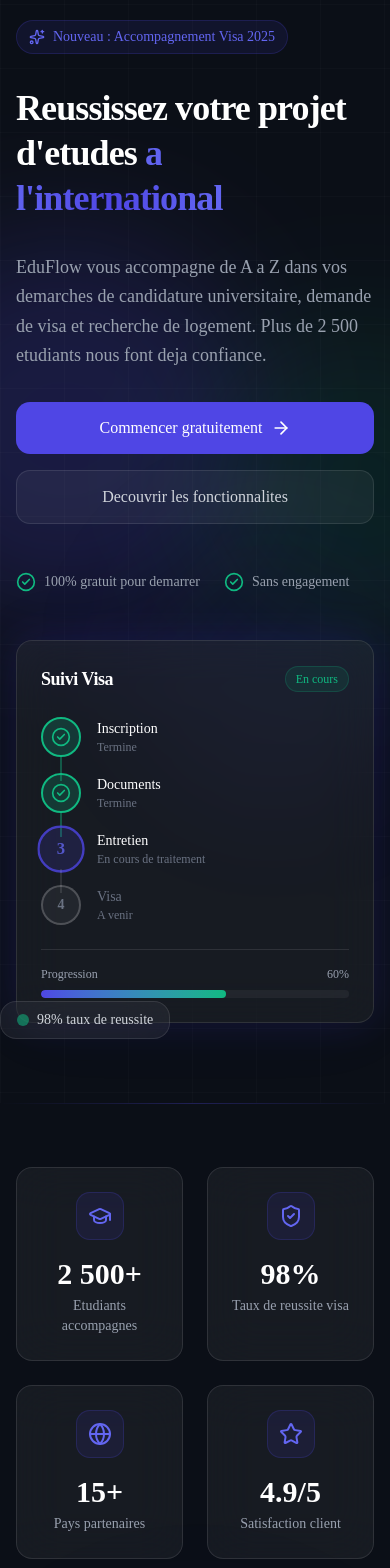
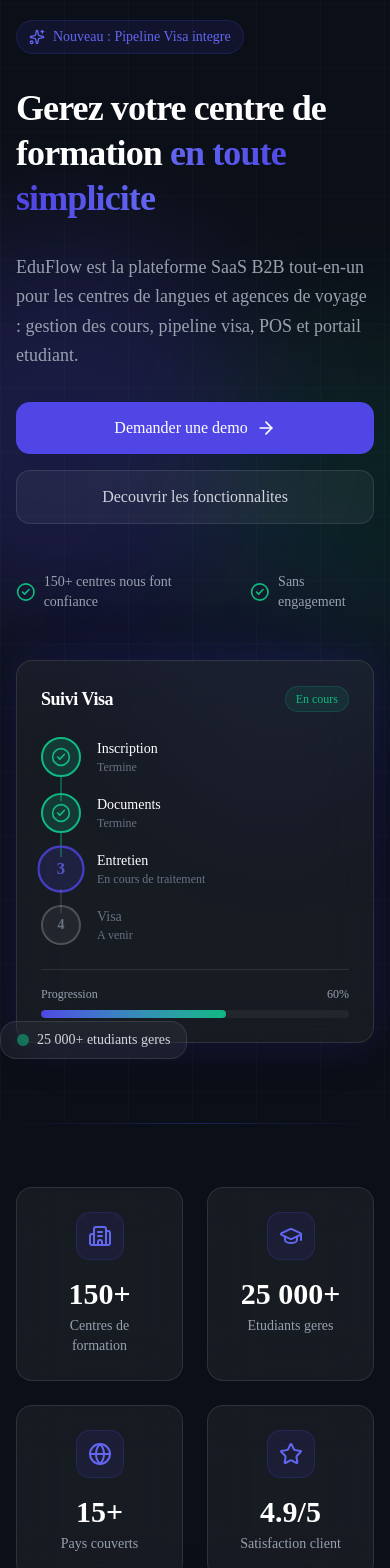
Before and after one commit to jeanbaptistedegbey10-dev/edu-flow-saas, a Next.js app: page / in a window 390 px wide. Shown: the part 60-1628 px from the top of the page. Built offline with nearby package versions, Linux system fonts and the light colour scheme.

Commit message:
fix: FAQ JSX syntax and align SaaS B2B positioning

```diff
--- a/src/components/landing/Features.tsx
+++ b/src/components/landing/Features.tsx
@@ -2,38 +2,38 @@
 
 import { useState } from "react";
 import {
-  Building2,
+  GraduationCap,
   IdCard,
-  Home,
-  ClipboardCheck,
+  CreditCard,
+  Users,
   CheckCircle2,
 } from "lucide-react";
 import { FEATURES } from "@/data/content";
 
 const iconMap: Record<string, React.ComponentType<{ className?: string }>> = {
-  Building2,
+  GraduationCap,
   IdCard,
-  Home,
-  ClipboardCheck,
+  CreditCard,
+  Users,
 };
 
 const colorMap: Record<string, { bg: string; border: string; text: string }> = {
-  "campus-france": {
+  "language-courses": {
     bg: "bg-brand/10",
     border: "border-brand/20",
     text: "text-brand-light",
   },
-  visa: {
+  "visa-pipeline": {
     bg: "bg-mint/10",
     border: "border-mint/20",
     text: "text-mint",
   },
-  accommodation: {
+  "pos-cash": {
     bg: "bg-gold/10",
     border: "border-gold/20",
     text: "text-gold",
   },
-  tracking: {
+  "student-portal": {
     bg: "bg-purple-500/10",
     border: "border-purple-500/20",
     text: "text-purple-400",
@@ -43,7 +43,7 @@ const colorMap: Record<string, { bg: string; border: string; text: string }> = {
 export default function Features() {
   const [activeTab, setActiveTab] = useState(FEATURES[0].id);
   const activeFeature = FEATURES.find((f) => f.id === activeTab) || FEATURES[0];
-  const activeColor = colorMap[activeTab] || colorMap["campus-france"];
+  const activeColor = colorMap[activeTab] || colorMap["language-courses"];
 
   return (
     <section id="features" className="relative py-24 bg-ink-800">
@@ -55,11 +55,11 @@ export default function Features() {
         {/* Section Header */}
         <div className="text-center max-w-3xl mx-auto mb-16">
           <h2 className="text-3xl md:text-4xl font-bold text-white mb-4">
-            Tout ce qu&apos;il vous faut pour {" "}
-            <span className="text-gradient-brand">reussir votre mobilite</span>
+            Tout ce qu&apos;il faut pour {" "}
+            <span className="text-gradient-brand">gerer votre centre</span>
           </h2>
           <p className="text-lg text-gray-400">
-            Une plateforme complete qui couvre chaque etape de votre projet d&apos;etudes a l&apos;international.
+            Une plateforme SaaS B2B complete pour les centres de formation et agences de voyage.
           </p>
         </div>
 
@@ -68,7 +68,7 @@ export default function Features() {
           {FEATURES.map((feature) => {
             const Icon = iconMap[feature.icon];
             const isActive = activeTab === feature.id;
-            const colors = colorMap[feature.id] || colorMap["campus-france"];
+            const colors = colorMap[feature.id] || colorMap["language-courses"];
             return (
               <button
                 key={feature.id}
--- a/src/components/landing/Hero.tsx
+++ b/src/components/landing/Hero.tsx
@@ -24,18 +24,18 @@ export default function Hero() {
             {/* Badge */}
             <div className="inline-flex items-center gap-2 px-3 py-1.5 rounded-full bg-brand/10 border border-brand/20 text-brand-light text-sm">
               <Sparkles className="w-4 h-4" />
-              <span>Nouveau : Accompagnement Visa 2025</span>
+              <span>Nouveau : Pipeline Visa integre</span>
             </div>
 
             {/* Heading */}
             <h1 className="text-4xl md:text-5xl lg:text-6xl font-bold text-white leading-tight">
-              Reussissez votre projet d&apos;etudes{" "}
-              <span className="text-gradient-brand">a l&apos;international</span>
+              Gerez votre centre de formation{" "}
+              <span className="text-gradient-brand">en toute simplicite</span>
             </h1>
 
             {/* Description */}
             <p className="text-lg text-gray-400 max-w-xl leading-relaxed">
-              EduFlow vous accompagne de A a Z dans vos demarches de candidature universitaire, demande de visa et recherche de logement. Plus de 2 500 etudiants nous font deja confiance.
+              EduFlow est la plateforme SaaS B2B tout-en-un pour les centres de langues et agences de voyage : gestion des cours, pipeline visa, POS et portail etudiant.
             </p>
 
             {/* CTA Buttons */}
@@ -44,7 +44,7 @@ export default function Hero() {
                 href="/auth/signup"
                 className="inline-flex items-center justify-center gap-2 px-6 py-3.5 text-base font-medium text-white bg-brand hover:bg-brand-dark rounded-xl transition-all hover:shadow-xl hover:shadow-brand/25 hover:-translate-y-0.5"
               >
-                Commencer gratuitement
+                Demander une demo
                 <ArrowRight className="w-5 h-5" />
               </Link>
               <a
@@ -59,7 +59,7 @@ export default function Hero() {
             <div className="flex items-center gap-6 pt-4">
               <div className="flex items-center gap-2">
                 <CheckCircle2 className="w-5 h-5 text-mint" />
-                <span className="text-sm text-gray-400">100% gratuit pour demarrer</span>
+                <span className="text-sm text-gray-400">150+ centres nous font confiance</span>
               </div>
               <div className="flex items-center gap-2">
                 <CheckCircle2 className="w-5 h-5 text-mint" />
@@ -68,10 +68,10 @@ export default function Hero() {
             </div>
           </div>
 
-          {/* Right Content - Visa Timeline Preview */}
+          {/* Right Content - Dashboard Preview */}
           <div className="relative">
-            <div className="relative glass-card p-6 lg:p-8 glow-brand">
-              {/* Card Header */}
+            <div className="glass-card p-6 glow-brand">
+              {/* Dashboard Header */}
               <div className="flex items-center justify-between mb-6">
                 <h3 className="text-lg font-semibold text-white">Suivi Visa</h3>
                 <span className="px-2.5 py-1 text-xs font-medium text-mint bg-mint/10 rounded-full border border-mint/20">
@@ -146,7 +146,7 @@ export default function Hero() {
             {/* Floating Badge */}
             <div className="absolute -bottom-4 -left-4 glass-card px-4 py-2 flex items-center gap-2">
               <div className="w-3 h-3 rounded-full bg-mint animate-pulse" />
-              <span className="text-sm text-gray-300">98% taux de reussite</span>
+              <span className="text-sm text-gray-300">25 000+ etudiants geres</span>
             </div>
           </div>
         </div>
--- a/src/components/landing/Pricing.tsx
+++ b/src/components/landing/Pricing.tsx
@@ -22,10 +22,10 @@ export default function Pricing() {
         <div className="text-center max-w-3xl mx-auto mb-12">
           <h2 className="text-3xl md:text-4xl font-bold text-white mb-4">
             Des tarifs {" "}
-            <span className="text-gradient-brand">transparents</span> et adaptes
+            <span className="text-gradient-brand">adaptes a votre centre</span>
           </h2>
           <p className="text-lg text-gray-400">
-            Commencez gratuitement et evoluez quand vous etes pret. Pas de frais caches.
+            Commencez gratuitement et evoluez selon la taille de votre centre de formation ou agence.
           </p>
         </div>
 
@@ -66,7 +66,7 @@ export default function Pricing() {
         </div>
 
         {/* Pricing Cards */}
-        <div className="grid md:grid-cols-2 gap-8 max-w-4xl mx-auto">
+        <div className="grid md:grid-cols-3 gap-8 max-w-5xl mx-auto">
           {PRICING_DATA.map((plan) => {
             const price = isAnnual ? plan.price.annually : plan.price.monthly;
             const checkoutUrl = isAnnual
--- a/src/components/landing/Stats.tsx
+++ b/src/components/landing/Stats.tsx
@@ -1,9 +1,9 @@
-import { GraduationCap, ShieldCheck, Globe, Star } from "lucide-react";
+import { Building2, GraduationCap, Globe, Star } from "lucide-react";
 import { STATS } from "@/data/content";
 
 const iconMap: Record<string, React.ComponentType<{ className?: string }>> = {
+  Building2,
   GraduationCap,
-  ShieldCheck,
   Globe,
   Star,
 };
--- a/src/data/content.ts
+++ b/src/data/content.ts
@@ -58,60 +58,60 @@ export const NAV_LINKS: NavLink[] = [
 
 // Stats
 export const STATS: Stat[] = [
-  { value: "2 500+", label: "Etudiants accompagnes", icon: "GraduationCap" },
-  { value: "98%", label: "Taux de reussite visa", icon: "ShieldCheck" },
-  { value: "15+", label: "Pays partenaires", icon: "Globe" },
+  { value: "150+", label: "Centres de formation", icon: "Building2" },
+  { value: "25 000+", label: "Etudiants geres", icon: "GraduationCap" },
+  { value: "15+", label: "Pays couverts", icon: "Globe" },
   { value: "4.9/5", label: "Satisfaction client", icon: "Star" },
 ];
 
 // Features
 export const FEATURES: Feature[] = [
   {
-    id: "campus-france",
-    title: "Campus France",
-    description: "Accompagnement complet dans vos demarches Campus France : constitution du dossier, preparation aux entretiens et suivi personnalise.",
-    icon: "Building2",
+    id: "language-courses",
+    title: "Gestion des Cours de Langues",
+    description: "Creez et gerez des sessions de formation par langue et par niveau. Assignez des formateurs, suivez les presences et generez des attestations.",
+    icon: "GraduationCap",
     items: [
-      "Inscription et compte Campus France",
-      "Redaction du projet motive",
-      "Preparation entretien l\'etranger",
-      "Suivi du dossier en temps reel",
+      "Sessions par langue et niveau (A1-C2)",
+      "Suivi des presences par QR code",
+      "Bulletins et attestations automatiques",
+      "Gestion des formateurs et emplois du temps",
     ],
   },
   {
-    id: "visa",
-    title: "Demande de Visa",
-    description: "Guide etape par etape pour votre demande de visa etudiant. Documents, rendez-vous consulaires et preparation aux entretiens.",
+    id: "visa-pipeline",
+    title: "Pipeline Visa & Immigration",
+    description: "Accompagnez vos clients dans leurs demarches d\'immigration avec un suivi visuel etape par etape.",
     icon: "IdCard",
     items: [
-      "Liste de documents personnalisee",
-      "Preparation a l\'entretien visa",
-      "Suivi de la demande en temps reel",
-      "Conseils pays par pays",
+      "Suivi visuel des dossiers par etape",
+      "Checklist documentaire personnalisee",
+      "Rendez-vous consulaires et relances",
+      "Alertes deadlines automatiques",
     ],
   },
   {
-    id: "accommodation",
-    title: "Recherche de Logement",
-    description: "Trouvez votre logement etudiant a l\'etranger : residences universitaires, colocations ou familles d\'accueil.",
-    icon: "Home",
+    id: "pos-cash",
+    title: "POS & Caisse",
+    description: "Gerez les encaissements de votre centre avec les moyens de paiement locaux et les paiements par tranche.",
+    icon: "CreditCard",
     items: [
-      "Residences universitaires CROUS",
-      "Colocations verifiees",
-      "Familles d\'accueil",
-      "Garant et caution solidaire",
+      "Especes, Mobile Money (MTN, Moov, Wave)",
+      "Paiements par tranche et virements",
+      "Recus automatiques et journal de caisse",
+      "Rapports financiers en temps reel",
     ],
   },
   {
-    id: "tracking",
-    title: "Suivi de Dossier",
-    description: "Tableau de bord interactif pour suivre l\'avancement de votre candidature et de votre visa a chaque etape.",
-    icon: "ClipboardCheck",
+    id: "student-portal",
+    title: "Portail Etudiant",
+    description: "Offrez a vos apprenants un espace personnel pour suivre leur progression et leur dossier.",
+    icon: "Users",
     items: [
-      "Statut en temps reel",
-      "Notifications intelligentes",
-      "Historique complet",
-      "Alertes deadlines",
+      "Emploi du temps personnel",
+      "Notes, bulletins et attestations",
+      "Suivi du dossier visa",
+      "Notifications automatiques",
     ],
   },
 ];
@@ -120,39 +120,57 @@ export const FEATURES: Feature[] = [
 export const PRICING_DATA: PricingPlan[] = [
   {
     id: "starter",
-    name: "Pack Etudiant Standard",
-    price: { monthly: 0, annually: 0 },
-    description: "Ideal pour demarches de candidature en autonomie.",
+    name: "Starter",
+    price: { monthly: 29000, annually: 290000 },
+    description: "Ideal pour les petits centres de formation qui demarrent avec la gestion numerique.",
     features: [
-      "Acces au catalogue des universites",
-      "Suivi de dossier de base",
-      "Modeles de CV et Lettres de motivation",
-      "Support communautaire",
+      "Jusqu\'a 50 etudiants",
+      "Gestion des cours et emplois du temps",
+      "Portail etudiant",
+      "Support email",
     ],
-    popular: false,
     ctaText: "Commencer gratuitement",
     checkoutUrl: {
-      monthly: "/auth/signup?plan=starter",
-      annually: "/auth/signup?plan=starter",
+      monthly: "/checkout?plan=starter&billing=monthly",
+      annually: "/checkout?plan=starter&billing=annually",
     },
   },
   {
-    id: "premium",
-    name: "Pack Accompagnement Visa",
-    price: { monthly: 15000, annually: 150000 },
-    description: "Une prise en charge complete pour reussir votre projet d\'etude a l\'international.",
+    id: "professional",
+    name: "Professional",
+    price: { monthly: 79000, annually: 790000 },
+    description: "Pour les centres de formation et agences de voyage en croissance.",
     features: [
-      "Tout ce qu\'il y a dans le Pack Standard",
-      "Verification personnalisee des documents",
-      "Simulation d\'entretien Campus France / Visa",
-      "Assistance recherche de logement et garant",
-      "Support prioritaire 7j/7",
+      "Jusqu\'a 500 etudiants",
+      "Gestion multilingue et pipeline visa",
+      "Module POS & Caisse",
+      "Rapports et analytics",
+      "Support prioritaire",
     ],
     popular: true,
-    ctaText: "Souscrire maintenant",
+    ctaText: "Demarrer l\'essai",
     checkoutUrl: {
-      monthly: "/checkout?plan=premium&billing=monthly",
-      annually: "/checkout?plan=premium&billing=annually",
+      monthly: "/checkout?plan=professional&billing=monthly",
+      annually: "/checkout?plan=professional&billing=annually",
+    },
+  },
+  {
+    id: "enterprise",
+    name: "Enterprise",
+    price: { monthly: 199000, annually: 1990000 },
+    description: "Solution sur mesure pour les reseaux de centres et grandes agences.",
+    features: [
+      "Etudiants illimites",
+      "Multi-sites et multi-utilisateurs",
+      "Licence Self-Hosted disponible",
+      "API et integrations personnalisees",
+      "Account manager dedie",
+      "SLA garanti 99.9%",
+    ],
+    ctaText: "Contacter les ventes",
+    checkoutUrl: {
+      monthly: "/checkout?plan=enterprise&billing=monthly",
+      annually: "/checkout?plan=enterprise&billing=annually",
     },
   },
 ];
@@ -160,25 +178,29 @@ export const PRICING_DATA: PricingPlan[] = [
 // FAQ
 export const FAQ_DATA: FAQItem[] = [
   {
-    question: "Comment fonctionne l\'accompagnement EduFlow ?",
-    answer: "EduFlow vous accompagne a chaque etape de votre projet d\'etudes a l\'international. Apres votre inscription, un conseiller dedie analyse votre profil et vos objectifs. Vous accedez ensuite a un tableau de bord personnalise avec des taches guidees, des modeles de documents et un suivi en temps reel de votre progression.",
+    question: "Comment fonctionne la gestion des langues ?",
+    answer: "EduFlow vous permet de creer des sessions par langue et par niveau (A1, A2, B1, B2, etc.), d\'assigner des formateurs, de suivre les presences via QR code, et de generer automatiquement des bulletins et attestations de fin de formation."
   },
   {
-    question: "Quels sont les delais pour obtenir un visa etudiant ?",
-    answer: "Les delais varient selon le pays de destination : comptez en moyenne 2 a 4 semaines pour un visa Schengen etudiant, 3 a 6 semaines pour le Canada, et 4 a 8 semaines pour les Etats-Unis. Notre Pack Premium inclut un planning personnalise pour optimiser vos delais.",
+    question: "Puis-je suivre les procedures de visa etape par etape ?",
+    answer: "Oui, EduFlow integre un pipeline visuel complet pour suivre chaque dossier d\'immigration : depot de documents, relances administratives, rendez-vous consulaires et obtention du visa."
   },
   {
-    question: "Le paiement est-il securise ?",
-    answer: "Absolument. Tous les paiements sont securises via des partenaires certifies PCI-DSS (KKiaPay, FedaPay, Mobile Money). Vos donnees bancaires ne sont jamais stockees sur nos serveurs. Vous beneficiez d\'une garantie satisfait ou rembourse de 14 jours.",
+    question: "L\'application fonctionne-t-elle hors-ligne ?",
+    answer: "Absolument. En plus de l\'offre SaaS Cloud, nous proposons une version Desktop Offline (.exe) parfaitement adaptee aux zones a faible connectivite avec synchronisation differee."
+  },
+  {
+    question: "Quels moyens de paiement locaux sont supportes ?",
+    answer: "Le module POS & Caisse gere les encaissements en especes, Mobile Money (MTN, Moov, Wave) et virements, avec gestion des paiements par tranche et recus automatiques."
+  },
+  {
+    question: "Les etudiants ont-ils acces a un espace personnel ?",
+    answer: "Oui, un portail etudiant dedie permet a vos apprenants de consulter leurs emargements, notes, bulletins et l\'avancement de leur dossier de visa."
   },
   {
     question: "Puis-je changer de formule a tout moment ?",
-    answer: "Oui, vous pouvez passer du Pack Standard au Pack Premium a tout moment. La difference de tarif sera calculee au prorata. Pour un passage a l\'annuel, contactez notre equipe qui s\'occupera de la transition sans interruption de service.",
-  },
-  {
-    question: "Proposez-vous un support en francais et en anglais ?",
-    answer: "Oui, notre equipe multilingue vous accompagne en francais, anglais et selon la langue de votre pays de destination. Le Pack Premium inclut un support prioritaire 7j/7 par chat, email et telephone.",
-  },
+    answer: "Oui, vous pouvez passer d\'une formule SaaS Cloud a une licence Self-Hosted ou Desktop selon l\'evolution de votre centre."
+  }
 ];
 
 // Visa Timeline Steps
```
